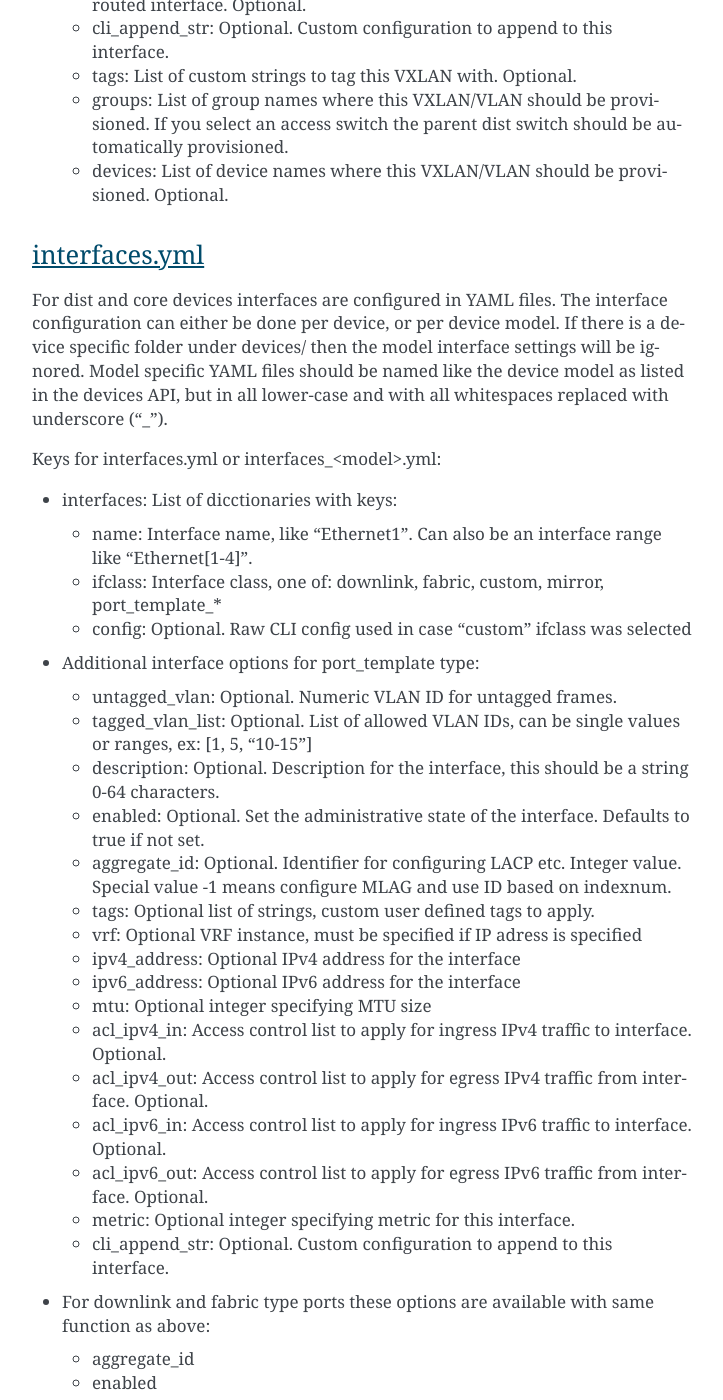
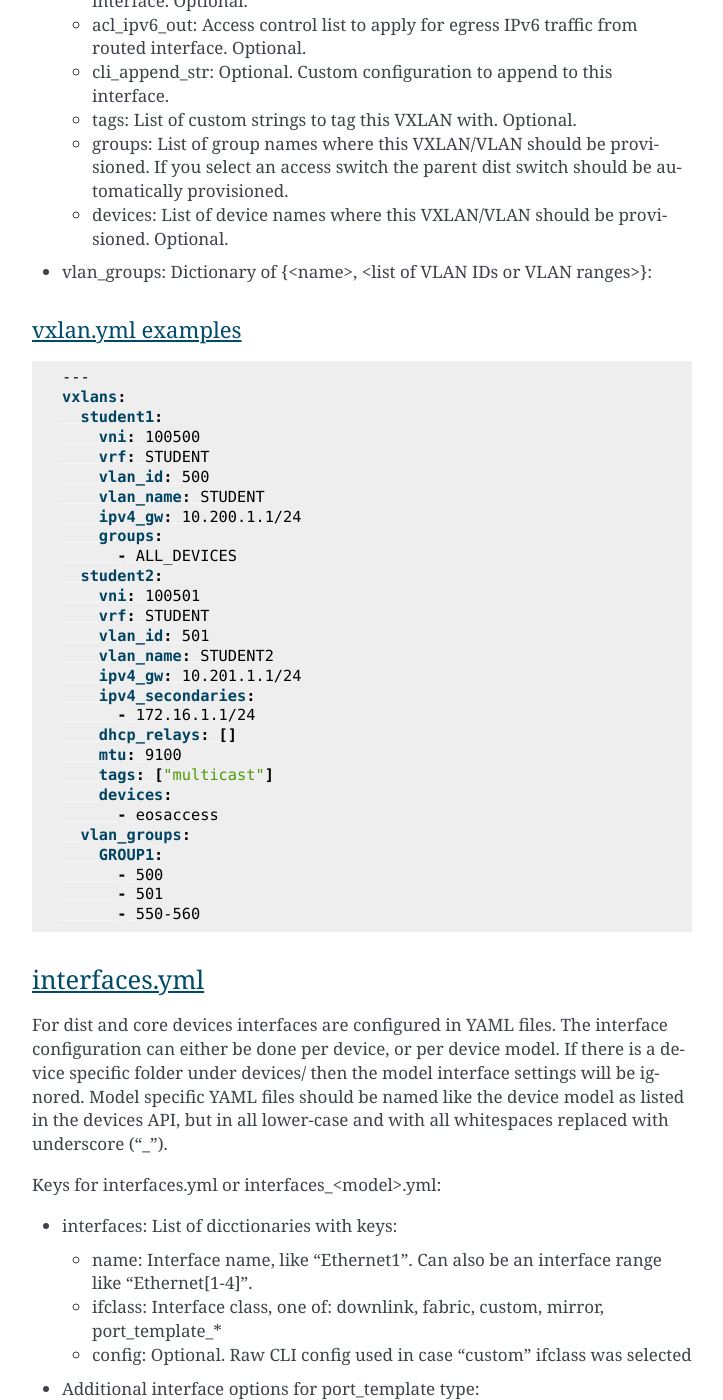
Before and after one commit to SUNET/cnaas-nms, a Sphinx documentation site: the page built from docs/reporef/index.rst, in a window 1280 px wide and 1400 px high, scrolled down 15690 px. Shown: the whole window, without its empty margins (388-1111 px from the left). Built offline with Sphinx 7.4.7, drawn with Linux system fonts in a browser that asks for light colours; some of the changed text lies outside the part shown.

Commit message:
Updated docs

```diff
--- a/docs/reporef/index.rst
+++ b/docs/reporef/index.rst
@@ -692,6 +692,44 @@ name is the dictionary key and dictionaly values are:
     access switch the parent dist switch should be automatically provisioned.
   * devices: List of device names where this VXLAN/VLAN should be provisioned. Optional.
 
+- vlan_groups: Dictionary of {<name>, <list of VLAN IDs or VLAN ranges>}:
+
+
+vxlan.yml examples
+^^^^^^^^^^^^^^^^^^
+
+.. code-block:: yaml
+
+  ---
+  vxlans:
+    student1:
+      vni: 100500
+      vrf: STUDENT
+      vlan_id: 500
+      vlan_name: STUDENT
+      ipv4_gw: 10.200.1.1/24
+      groups:
+        - ALL_DEVICES
+    student2:
+      vni: 100501
+      vrf: STUDENT
+      vlan_id: 501
+      vlan_name: STUDENT2
+      ipv4_gw: 10.201.1.1/24
+      ipv4_secondaries:
+        - 172.16.1.1/24
+      dhcp_relays: []
+      mtu: 9100
+      tags: ["multicast"]
+      devices:
+        - eosaccess
+    vlan_groups:
+      GROUP1:
+        - 500
+        - 501
+        - 550-560
+
+
 interfaces.yml
 --------------
 
```
